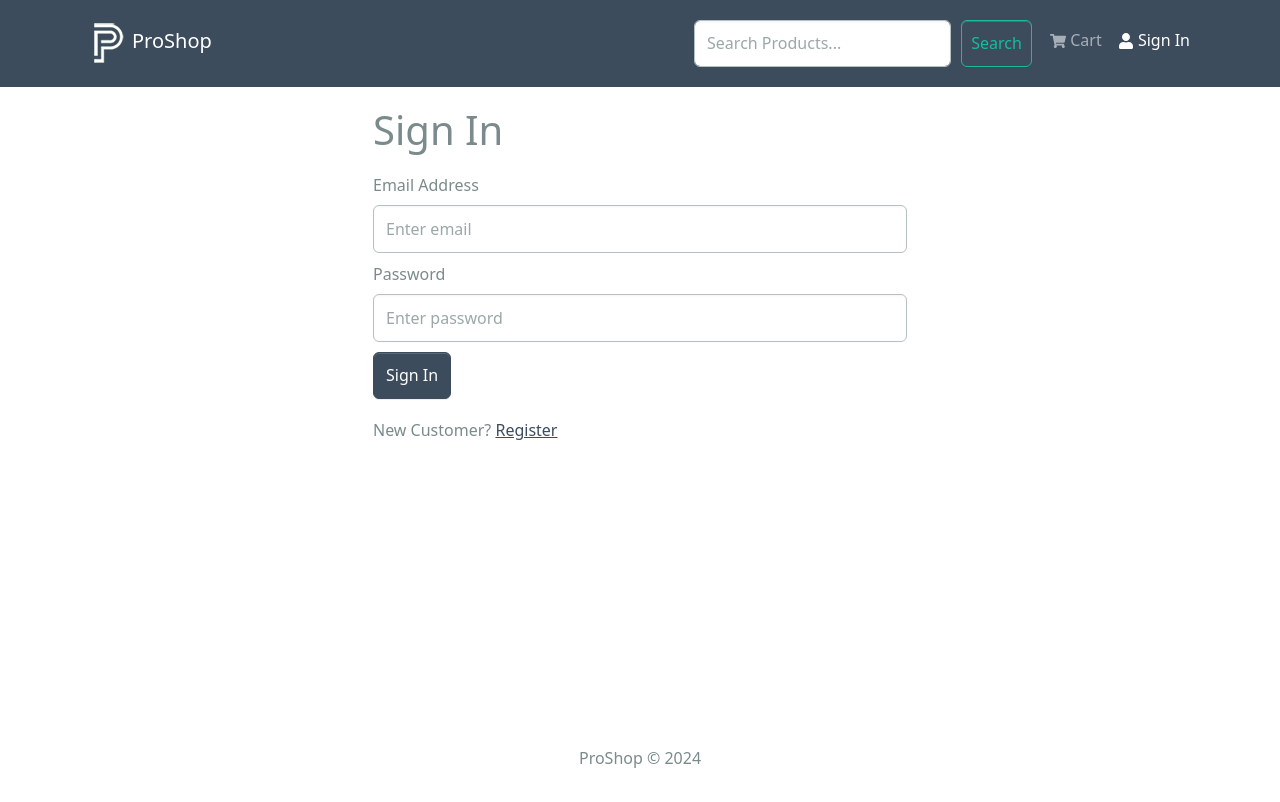
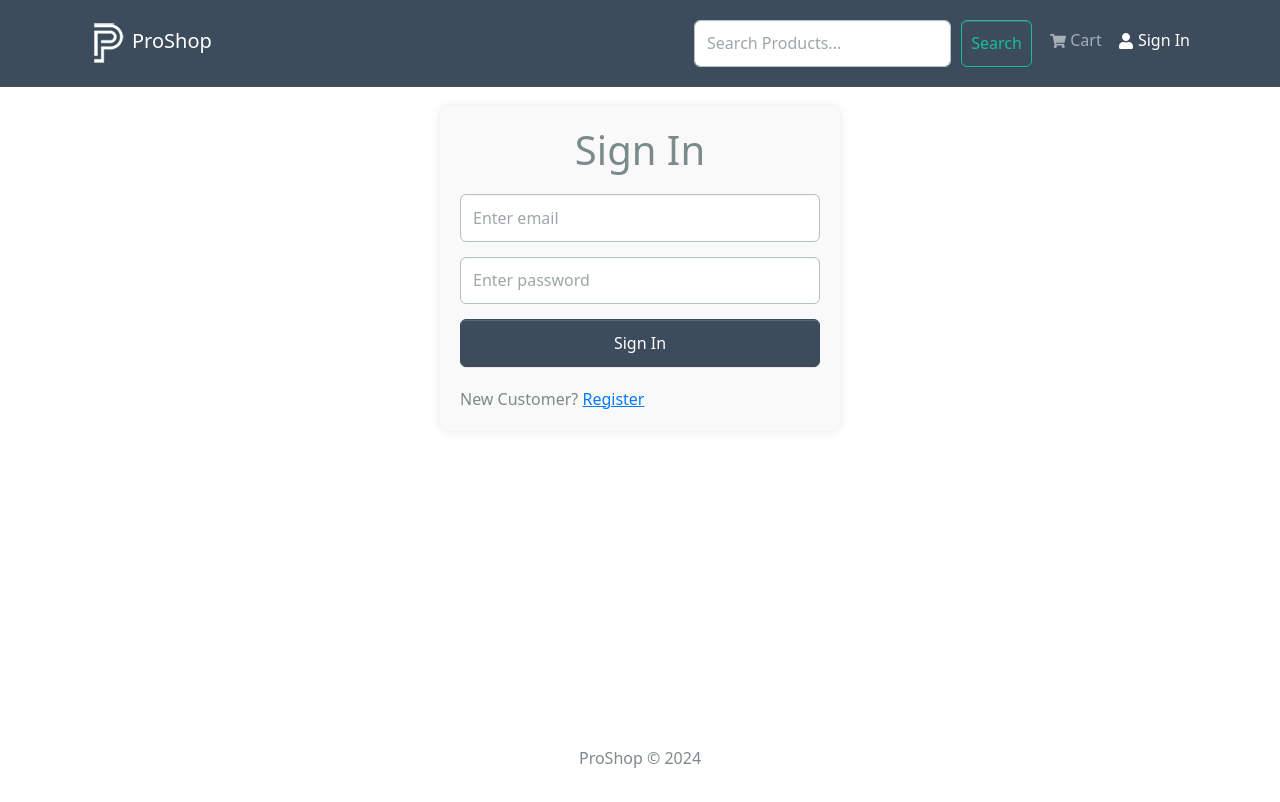
Before and after one commit to hrtechplus/Inspired-Tech, a React (Create React App) app in the folder frontend/: page /login in a window 1280 px wide. Shown: the top 802 px of the page. Built offline with nearby package versions, Linux system fonts and the light colour scheme.

Commit message:
Update LoginScreen.jsx

```diff
--- a/frontend/src/screens/LoginScreen.jsx
+++ b/frontend/src/screens/LoginScreen.jsx
@@ -4,11 +4,10 @@ import { Form, Button, Row, Col } from 'react-bootstrap';
 import { useDispatch, useSelector } from 'react-redux';
 import Loader from '../components/Loader';
 import FormContainer from '../components/FormContainer';
-
 import { useLoginMutation } from '../slices/usersApiSlice';
 import { setCredentials } from '../slices/authSlice';
 import { toast } from 'react-toastify';
-
+import './admin/css/style.css';
 const LoginScreen = () => {
   const [email, setEmail] = useState('');
   const [password, setPassword] = useState('');
@@ -43,44 +42,54 @@ const LoginScreen = () => {
 
   return (
     <FormContainer>
-      <h1>Sign In</h1>
+      <div className='login-container'>
+        <h1 className='login-heading'>Sign In</h1>
 
-      <Form onSubmit={submitHandler}>
-        <Form.Group className='my-2' controlId='email'>
-          <Form.Label>Email Address</Form.Label>
+        <Form onSubmit={submitHandler} className='login-form'>
+          <Form.Group controlId='email'>
             <Form.Control
               type='email'
               placeholder='Enter email'
               value={email}
               onChange={(e) => setEmail(e.target.value)}
-          ></Form.Control>
+              className='login-input'
+            />
           </Form.Group>
 
-        <Form.Group className='my-2' controlId='password'>
-          <Form.Label>Password</Form.Label>
+          <Form.Group controlId='password'>
             <Form.Control
               type='password'
               placeholder='Enter password'
               value={password}
               onChange={(e) => setPassword(e.target.value)}
-          ></Form.Control>
+              className='login-input'
+            />
           </Form.Group>
 
-        <Button disabled={isLoading} type='submit' variant='primary'>
-          Sign In
+          <Button
+            disabled={isLoading}
+            type='submit'
+            variant='primary'
+            className='login-btn'
+          >
+            {isLoading ? 'Signing In...' : 'Sign In'}
           </Button>
 
           {isLoading && <Loader />}
         </Form>
 
-      <Row className='py-3'>
+        <Row className='mt-3'>
           <Col>
             New Customer?{' '}
-          <Link to={redirect ? `/register?redirect=${redirect}` : '/register'}>
+            <Link
+              to={redirect ? `/register?redirect=${redirect}` : '/register'}
+              className='register-link'
+            >
               Register
             </Link>
           </Col>
         </Row>
+      </div>
     </FormContainer>
   );
 };
```
Lines whose indentation alone changed are shown as unchanged.
